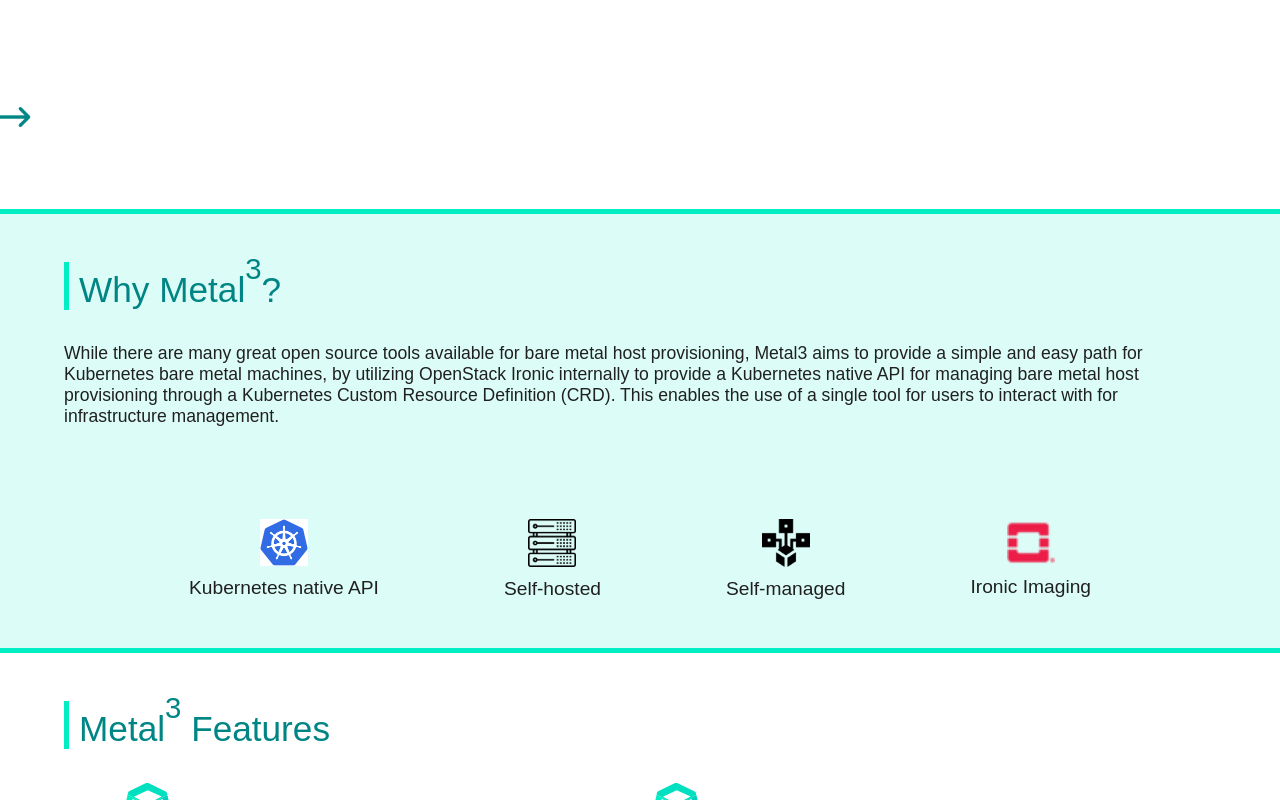
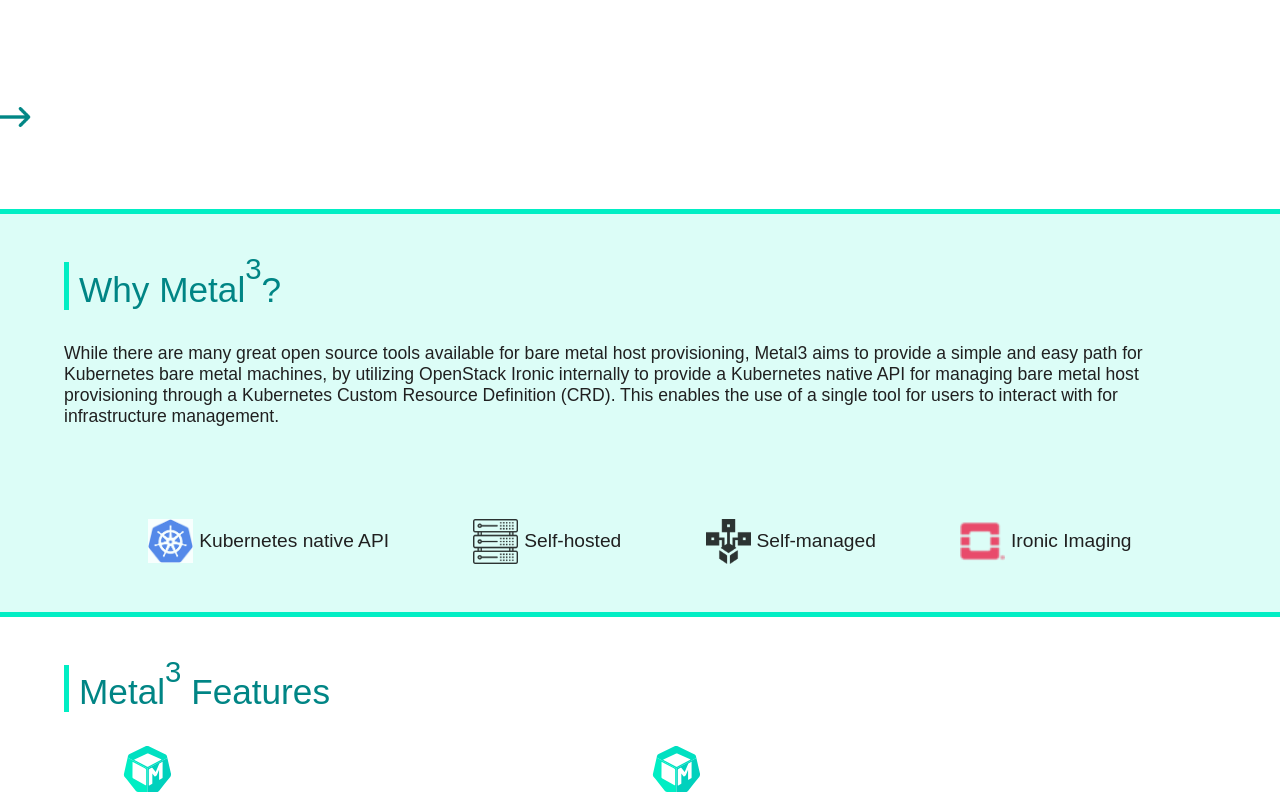
Before and after one commit to Temidayo24/Metal3-project-Mock-landing-page, a plain HTML site: page index.html in a window 1280 px wide. Shown: the part 1747-2547 px from the top of the page. Drawn offline with Linux system fonts and the light colour scheme.

Commit message:
made some changes

```diff
--- a/index.css
+++ b/index.css
@@ -161,7 +161,7 @@ button.get-started:hover {
 }
 
 #what-is-metal3 .bg-kub-img {
-  opacity: 0.7;
+  opacity: 0.6;
   width: 100%;
 }
 
@@ -236,13 +236,13 @@ a.read-more {
 
 .why-image {
   display: flex;
-  flex-direction: column;
   align-items: center;
-  gap: 0.6em;
+  gap: 0.3em;
 }
 
 .why-image img {
-  width: 48px;
+  width: 45px;
+  opacity: 0.8;
 }
 
 #metal-features {
@@ -262,13 +262,6 @@ a.read-more {
   margin: auto;
   justify-content: space-between;
   gap: 2em;
-}
-
-.features {
-  /* display: flex;
-  flex-direction: column;
-  justify-content: left; */
-
 }
 
 .features h3 {
```
